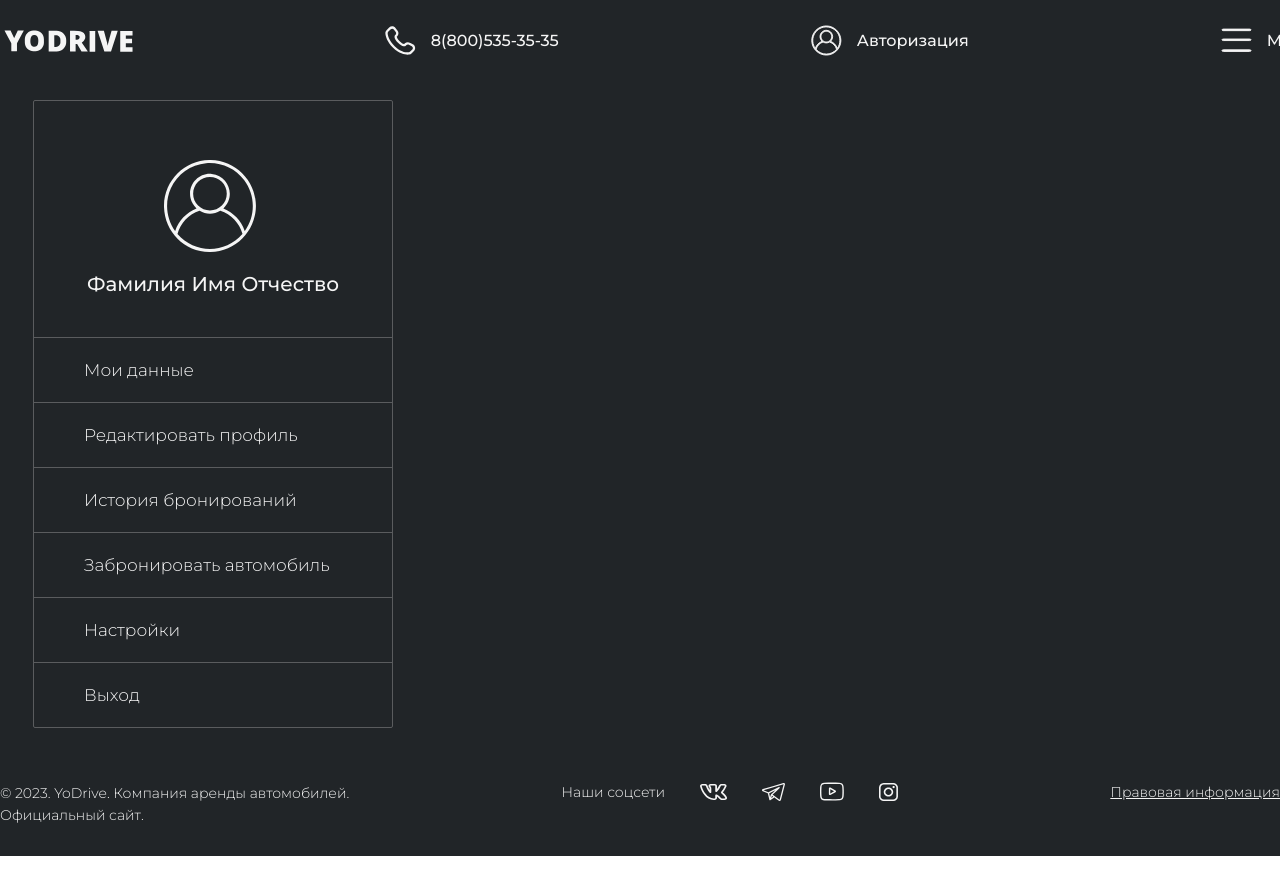
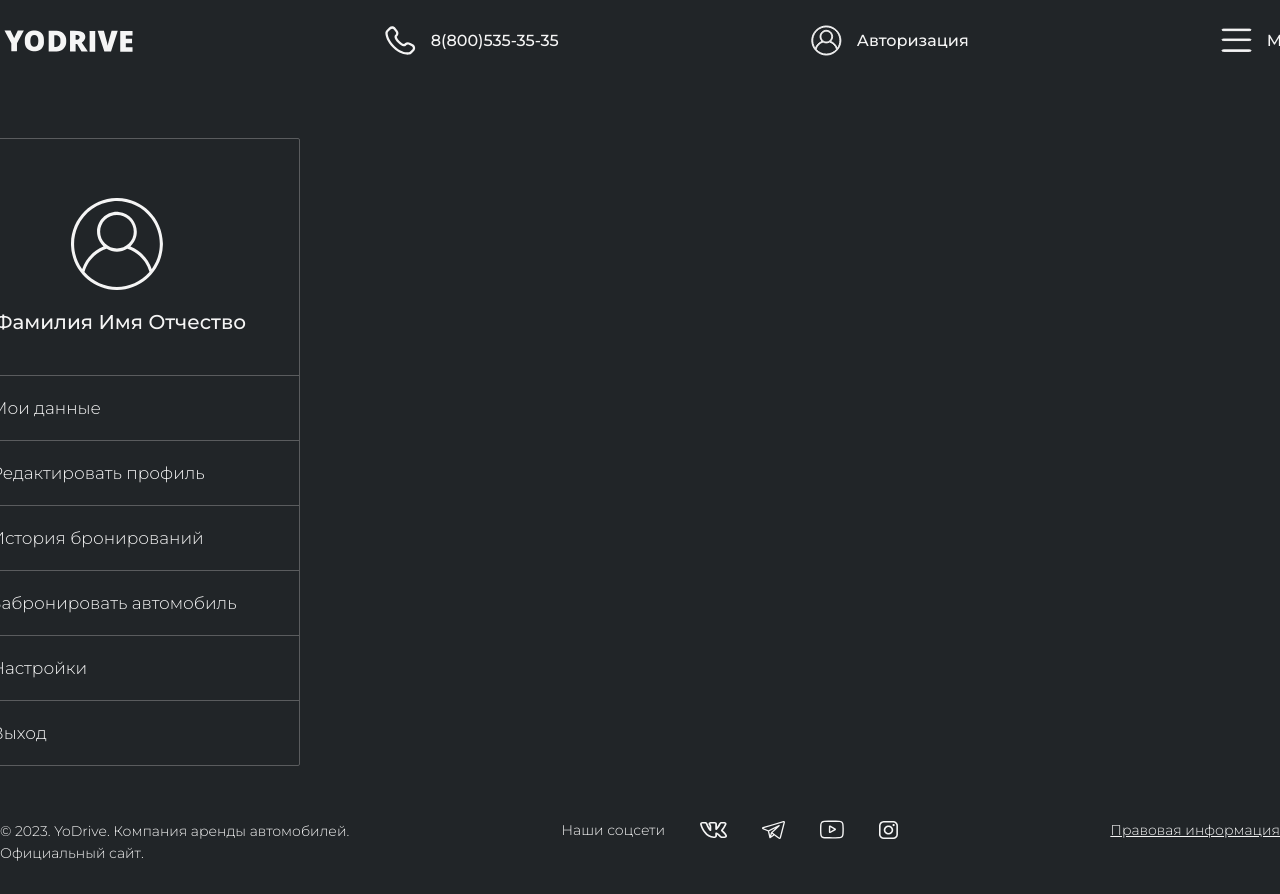
Before and after one commit to YoDrive/Course_Work, a React (Create React App) app in the folder YoCars/yo_cars_client/: page /lkClient in a window 1280 px wide. Shown: the top 894 px of the page. Before the commit the page ends 856 px from the top, so only its background shows below. Built offline with nearby package versions, Linux system fonts and the light colour scheme; a web font is replaced by a local one.

Commit message:
Маленькие доработки

```diff
--- a/YoCars/yo_cars_client/src/components/privateOffice/office/office.module.css
+++ b/YoCars/yo_cars_client/src/components/privateOffice/office/office.module.css
@@ -1,6 +1,10 @@
 .content {
     display: flex;
     flex-direction: column;
+    width: 1400px;
+}
+.mainPart {
+    margin-top: 58px;
     width: 1400px;
 }
 .menu{
@@ -9,7 +13,6 @@
     display: flex;
     flex-direction: column;
     justify-content: flex-start;
-    margin: 20px 0 0 93px;
     border: 1px solid;
     border-color: #5A5C5E;
     border-radius: 2px;
--- a/YoCars/yo_cars_client/src/components/privateOffice/office/office.tsx
+++ b/YoCars/yo_cars_client/src/components/privateOffice/office/office.tsx
@@ -9,6 +9,7 @@ export function Office() {
         <div className={styles.container}>
             <div className={styles.content}>
                 <Header/>
+                <div className={styles.mainPart}>
                     <div className={styles.menu}>
                         <div className={styles.menuHead}>
                             <img className={styles.headIcon} src={User} alt=""></img>
@@ -25,6 +26,7 @@ export function Office() {
                     </div>
                 </div>
             </div>
+        </div>
     );
 }
 
```
Lines whose indentation alone changed are shown as unchanged.
